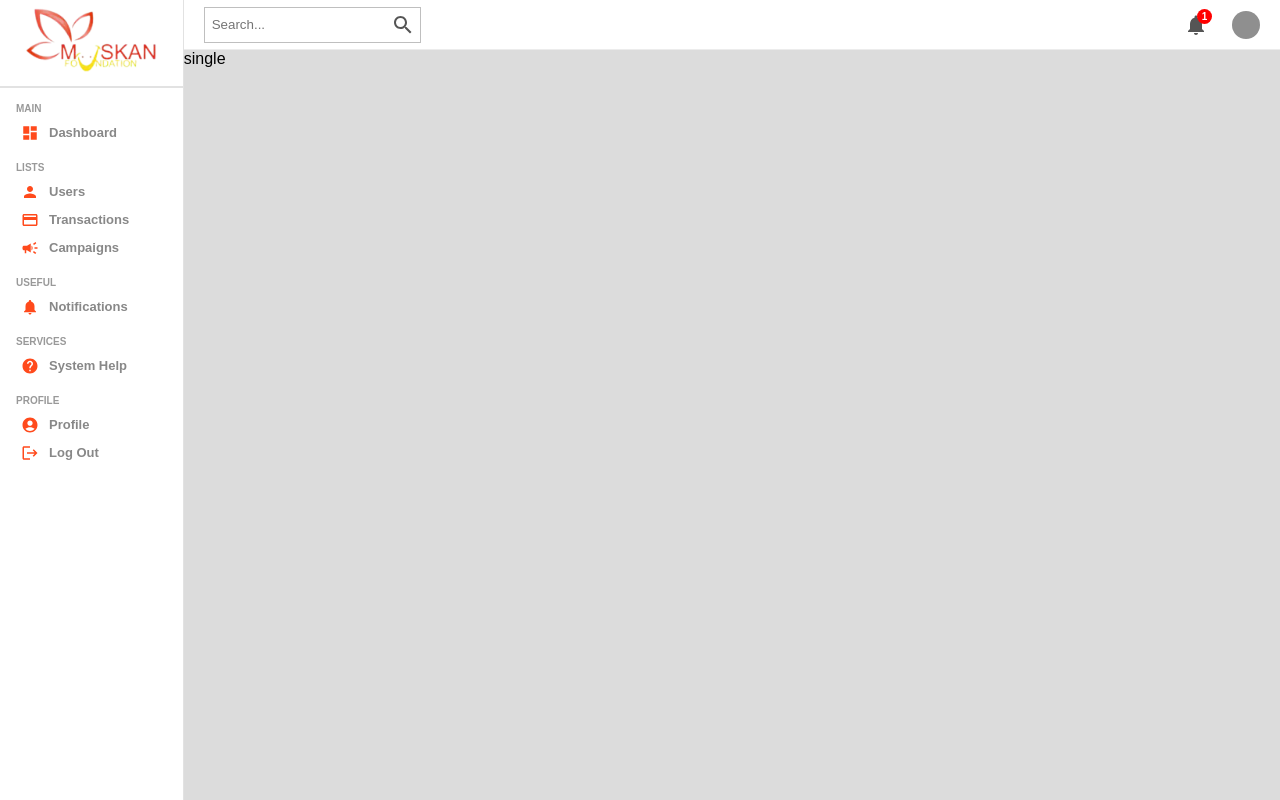
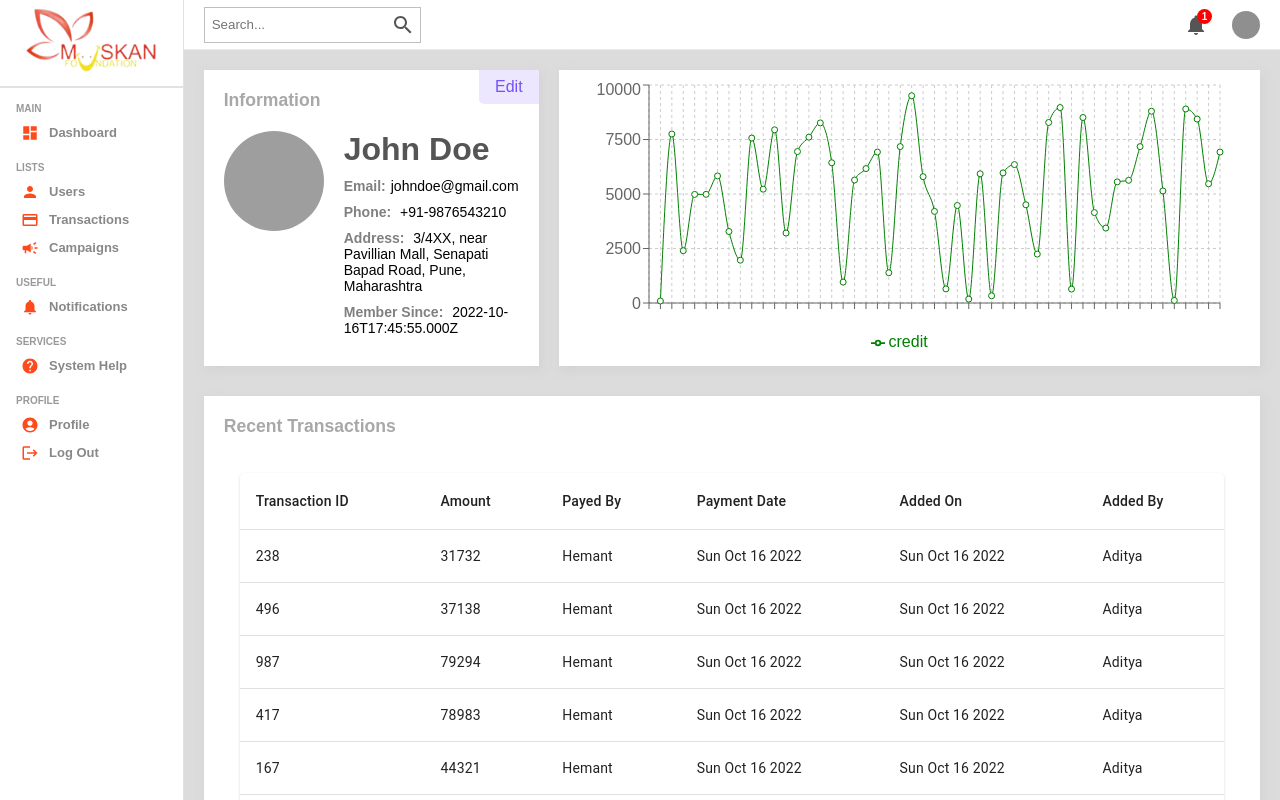
Before and after one commit to AdityaP68/MuskanFoundation-adminpanel-frontend, a React (Create React App) app: page /users/1 in a window 1280 px wide. Shown: the top 800 px of the page. Built offline with nearby package versions, Linux system fonts and the light colour scheme; grey boxes are pictures that could not be loaded.

Commit message:
profile page

```diff
--- a/src/pages/profile/Profile.jsx
+++ b/src/pages/profile/Profile.jsx
@@ -1,18 +1,66 @@
-import React from 'react'
-import Navbar from '../../components/navbar/Navbar'
-import Sidebar from '../../components/sidebar/Sidebar'
-import styles from './Profile.module.scss'
+import React from "react";
+import Donut from "../../components/charts/donutChart/Donut";
+import Chart from "../../components/charts/lineChart/Chart";
+import Navbar from "../../components/navbar/Navbar";
+import Sidebar from "../../components/sidebar/Sidebar";
+import List from "../../components/table/Table";
+import styles from "./Profile.module.scss";
+
+let url = "https://manofmany.com/wp-content/uploads/2019/04/David-Gandy.jpg";
 
 const Profile = () => {
   return (
     <div className={styles.profile}>
-      <Sidebar/>
+      <Sidebar />
       <div className={styles.profileContainer}>
-        <Navbar/>
-        single
+        <Navbar />
+        <div className={styles.top}>
+          <div className={styles.left}>
+            <div className={styles.editButton}>Edit</div>
+            <h1 className={styles.title}>Information</h1>
+            <div className={styles.item}>
+              <img src={url} alt="avatar" className={styles.itemImg} />
+
+              <div className={styles.details}>
+                <h1 className={styles.userTitle}>John Doe</h1>
+
+                <div className={styles.userDetail}>
+                  <span className={styles.key}>Email:</span>
+                  <span className={styles.value}>johndoe@gmail.com</span>
+                </div>
+                <div className={styles.userDetail}>
+                  <span className={styles.key}>Phone: </span>
+                  <span className={styles.value}>+91-9876543210</span>
+                </div>
+                <div className={styles.userDetail}>
+                  <span className={styles.key}>Address: </span>
+                  <span className={styles.value}>
+                    3/4XX, near Pavillian Mall, Senapati Bapad Road, Pune,
+                    Maharashtra
+                  </span>
+                </div>
+                <div className={styles.userDetail}>
+                  <span className={styles.key}>Member Since: </span>
+                  <span className={styles.value}>
+                    {new Date().toISOString()}
+                  </span>
+                </div>
+              </div>
+            </div>
+          </div>
+          {/* <div className={styles.right}>
+          </div> */}
+            <Chart/>
+        </div>
+        <div className={styles.bottom}>
+        <h1 className={styles.title}>Recent Transactions</h1>
+          <div className={styles.listContainer}>
+          <List/>
+          </div>
+        </div>
       </div>
     </div>
-  )
-}
+  );
+};
 
-export default Profile
+export default Profile;
--- a/src/pages/profile/Profile.module.scss
+++ b/src/pages/profile/Profile.module.scss
@@ -1,8 +1,95 @@
-.profile{
-    display: flex;
-    width: 100%;
-    .profileContainer{
-        flex: 6;
-        background-color: #dcdcdc;
+.profile {
+  display: flex;
+  width: 100%;
+  .profileContainer {
+    flex: 6;
+    background-color: #dcdcdc;
+
+    .top {
+      padding: 20px;
+      display: flex;
+      gap: 20px;
+
+      .left {
+        background-color: #ffffff;
+        flex: 1;
+        -webkit-box-shadow: 2px 4px 10px 1px rgba(0, 0, 0, 0.47);
+        box-shadow: 2px 4px 10px 1px rgba(201, 201, 201, 0.47);
+        padding: 20px;
+        position: relative;
+
+        .editButton{
+            position: absolute;
+            top: 0;
+            right: 0;
+            padding: 0.5rem 1rem;
+            font-size: 1rem;
+            color: #7451f8;
+            background-color: #7551f823;
+            cursor: pointer;
+            border-radius: 0 0 0 5px;
+        }
+
+        .item{
+            display: flex;
+            gap: 20px;
+
+            .itemImg{
+                width: 100px;
+                height: 100px;
+                border-radius: 50%;
+                object-fit: cover;
+            }
+
+            .details{
+                .userTitle{
+                    margin-bottom: 10px;
+                    color: #555;
+                }
+                .userDetail{
+                    margin-bottom: 10px;
+                    font-size: 14px;
+
+                    .key{
+                        font-weight: bold;
+                        color: gray;
+                        margin-right: 5px;
+                    }
+                    .value{
+                        font-weight: 300;
+                    }
+                }
+            }
+        }
+
+
+      }
+      .right{
+        flex: 2;
+
+      }
+
     }
+  }
 }
+
+.bottom{
+    background-color: #ffffff;
+    -webkit-box-shadow: 2px 4px 10px 1px rgba(0, 0, 0, 0.47);
+        box-shadow: 2px 4px 10px 1px rgba(201, 201, 201, 0.47);
+        padding: 20px;
+        margin: 10px 20px;
+        .listContainer{
+            padding: 1rem;
+            max-height: 600px;
+            overflow: auto;
+
+        }
+
+}
+
+.title{
+    font-size: 1.1rem;
+    color: rgb(168, 168, 168);
+    margin-bottom: 20px;
+}
```
